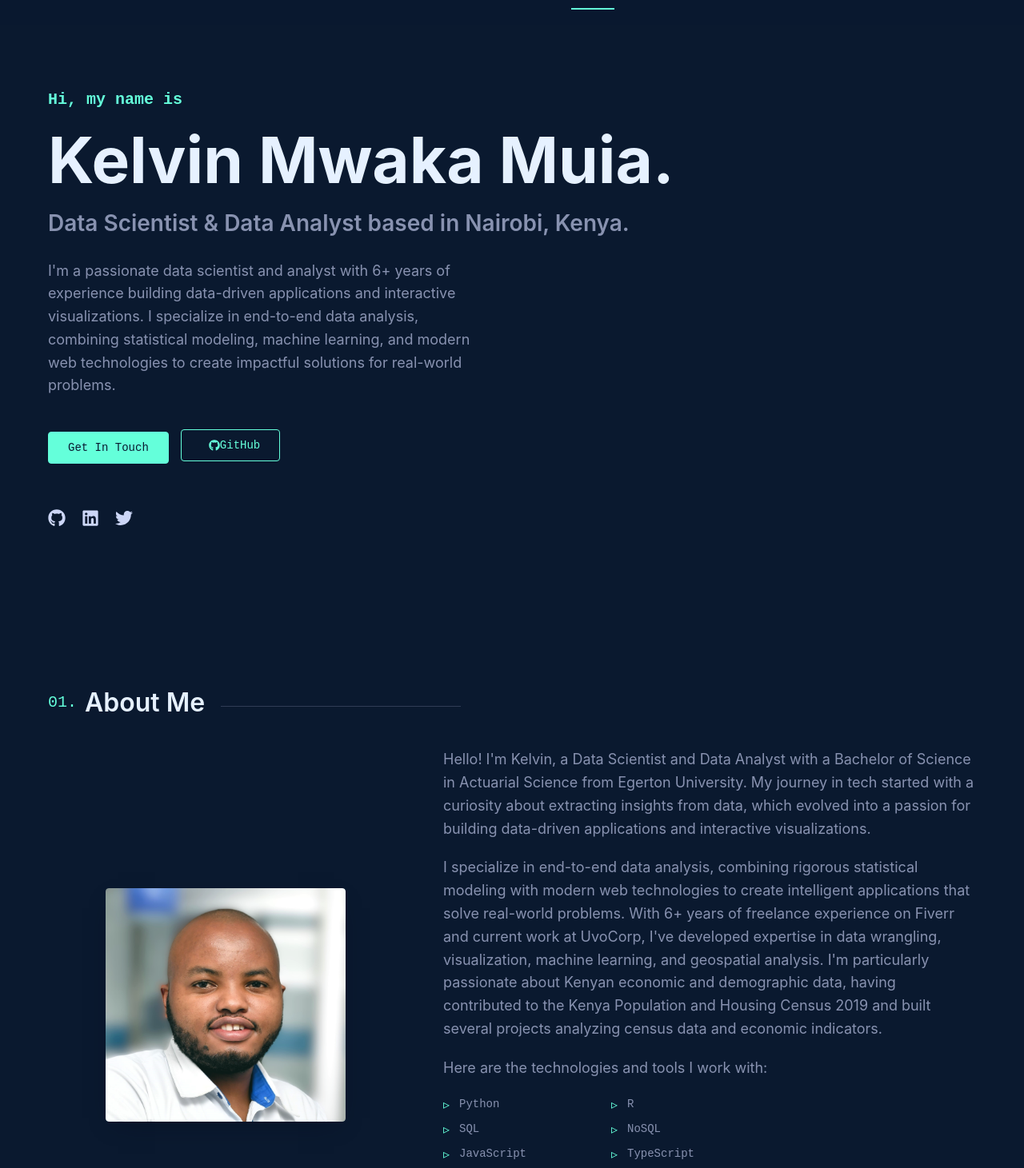
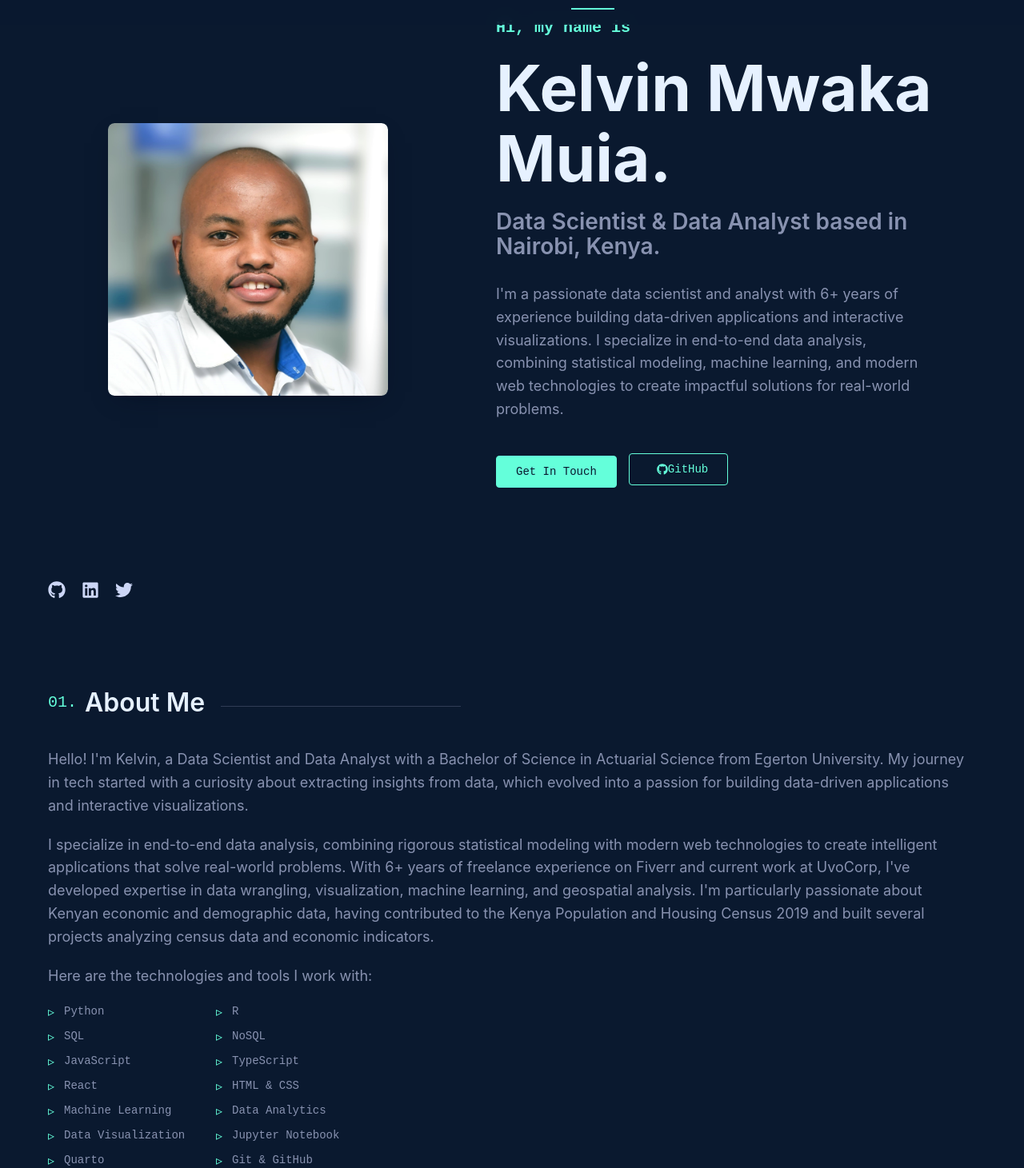
Before and after one commit to kelvinmmuia/personal-website, a React (Vite) app: page / in a window 1280 px wide. Shown: the part 49-1510 px from the top of the page at 80% size. Built offline with nearby package versions, Linux system fonts and the light colour scheme.

Commit message:
Refactor: Move profile image to Hero section on the left side of introduction

```diff
--- a/src/App.css
+++ b/src/App.css
@@ -245,6 +245,57 @@ img {
   padding-top: var(--nav-height);
 }
 
+.hero-container {
+  display: grid;
+  grid-template-columns: 1fr 1.2fr;
+  gap: 60px;
+  align-items: center;
+}
+
+.hero-image {
+  position: relative;
+  max-width: 350px;
+  margin: 0 auto;
+}
+
+.hero-image-wrapper {
+  position: relative;
+  border-radius: 8px;
+  overflow: hidden;
+  box-shadow: 0 10px 30px -15px rgba(2, 12, 27, 0.7);
+  transition: var(--transition);
+}
+
+.hero-image-wrapper::before {
+  content: '';
+  position: absolute;
+  top: 0;
+  left: 0;
+  right: 0;
+  bottom: 0;
+  background-color: var(--primary);
+  mix-blend-mode: screen;
+  opacity: 0.1;
+  transition: var(--transition);
+}
+
+.hero-image-wrapper:hover {
+  transform: translateY(-5px);
+  box-shadow: 0 20px 30px -15px rgba(2, 12, 27, 0.7);
+}
+
+.hero-profile-image {
+  display: block;
+  width: 100%;
+  height: auto;
+  border-radius: 8px;
+  transition: var(--transition);
+}
+
+.hero-image-wrapper:hover .hero-profile-image {
+  transform: scale(1.02);
+}
+
 .hero-content {
   max-width: 800px;
 }
@@ -297,18 +348,7 @@ img {
 
 /* About Section */
 .about-content {
-  display: grid;
-  grid-template-columns: 1fr 1.5fr;
-  gap: 50px;
-  align-items: center;
-}
-
-.about-image {
-  order: 1;
-}
-
-.about-text {
-  order: 2;
+  display: block;
 }
 
 .about-text p {
--- a/src/components/About.tsx
+++ b/src/components/About.tsx
@@ -25,15 +25,6 @@ const About: FC<{ id: string }> = ({ id }) => {
           <span>01.</span> About Me
         </h2>
         <div className="about-content">
-          <div className="about-image">
-            <div className="image-wrapper">
-              <img
-                src="/personal-website/CLS_9492_copy.jpg"
-                alt="Kelvin Mwaka Muia"
-                className="profile-image"
-              />
-            </div>
-          </div>
           <div className="about-text">
             <p>
               Hello! I'm Kelvin, a Data Scientist and Data Analyst with a Bachelor of Science in Actuarial Science
--- a/src/components/Hero.tsx
+++ b/src/components/Hero.tsx
@@ -4,7 +4,17 @@ import { FaGithub, FaLinkedin, FaTwitter } from 'react-icons/fa';
 const Hero: FC<{ id: string }> = ({ id }) => {
   return (
     <section id={id} className="hero">
-      <div className="container">
+      <div className="container hero-container">
+        <div className="hero-image">
+          <div className="hero-image-wrapper">
+            <img
+              src="/personal-website/CLS_9492_copy.jpg"
+              alt="Kelvin Mwaka Muia"
+              className="hero-profile-image"
+            />
+          </div>
+        </div>
+
         <div className="hero-content">
           <h4 className="greeting">Hi, my name is</h4>
           <h1 className="name">Kelvin Mwaka Muia.</h1>
```
